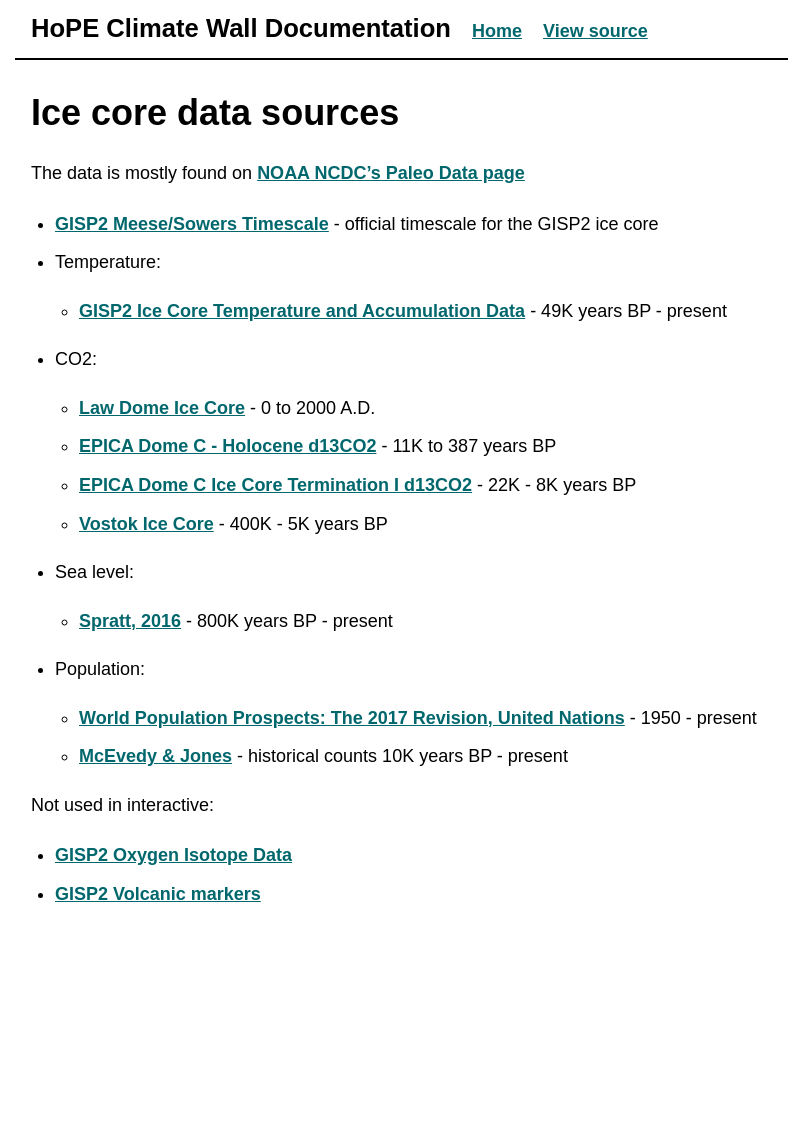
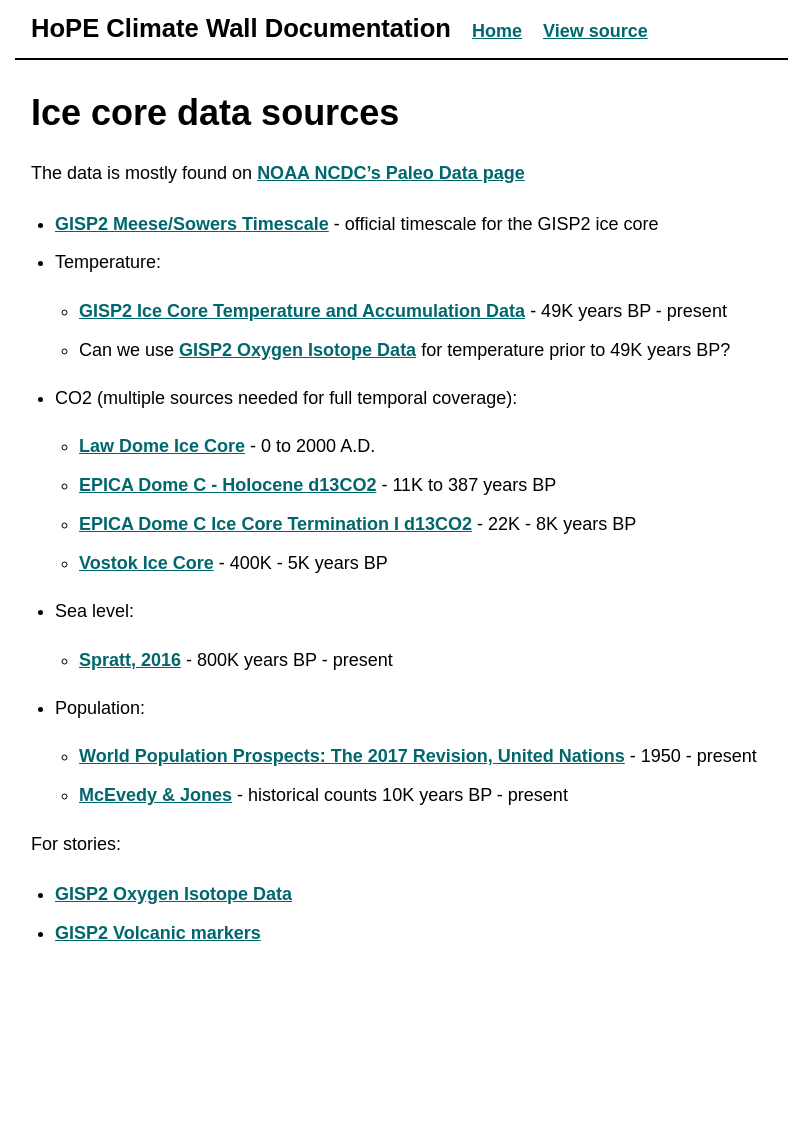
Before and after one commit to beefoo/climate-wall-docs, a Jekyll site: the page built from _design/ice_core_data.md, in a window 1280 px wide. Shown: the whole page, without its empty margins (155-943 px from the left). Built offline with Jekyll 4.4.1, drawn with Linux system fonts in a browser that asks for light colours; before the commit the page ends 1086 px from its top, so only the background shows below that.

Commit message:
update ice core data

```diff
--- a/_design/ice_core_data.md
+++ b/_design/ice_core_data.md
@@ -11,7 +11,8 @@
 - [GISP2 Meese/Sowers Timescale](ftp://ftp.ncdc.noaa.gov/pub/data/paleo/icecore/greenland/summit/gisp2/depthage/gisp2age.txt) - official timescale for the GISP2 ice core
 - Temperature:
   - [GISP2 Ice Core Temperature and Accumulation Data](ftp://ftp.ncdc.noaa.gov/pub/data/paleo/icecore/greenland/summit/gisp2/isotopes/gisp2_temp_accum_alley2000.txt) - 49K years BP - present
-- CO2:
+  - Can we use [GISP2 Oxygen Isotope Data](ftp://ftp.ncdc.noaa.gov/pub/data/paleo/icecore/greenland/summit/gisp2/isotopes/gispd18o.txt) for temperature prior to 49K years BP?
+- CO2 (multiple sources needed for full temporal coverage):
   - [Law Dome Ice Core](ftp://ftp.ncdc.noaa.gov/pub/data/paleo/icecore/antarctica/law/law2006.txt) - 0 to 2000 A.D.
   - [EPICA Dome C - Holocene d13CO2](https://www1.ncdc.noaa.gov/pub/data/paleo/icecore/antarctica/epica_domec/edc2009d13co2.txt) - 11K to 387 years BP
   - [EPICA Dome C Ice Core Termination I d13CO2](https://www1.ncdc.noaa.gov/pub/data/paleo/icecore/antarctica/epica_domec/edc2010d13co2.txt) - 22K - 8K years BP
@@ -22,7 +23,7 @@
   - [World Population Prospects: The 2017 Revision, United Nations](https://esa.un.org/unpd/wpp/DVD/Files/1_Indicators%20(Standard)/EXCEL_FILES/1_Population/WPP2017_POP_F01_1_TOTAL_POPULATION_BOTH_SEXES.xlsx) - 1950 - present
   - [McEvedy & Jones](https://en.wikipedia.org/wiki/World_population_estimates#Historical_population) - historical counts 10K years BP - present
 
-Not used in interactive:
+For stories:
 
 - [GISP2 Oxygen Isotope Data](ftp://ftp.ncdc.noaa.gov/pub/data/paleo/icecore/greenland/summit/gisp2/isotopes/gispd18o.txt)
 - [GISP2 Volcanic markers](ftp://ftp.ncdc.noaa.gov/pub/data/paleo/icecore/greenland/summit/gisp2/chem/volcano.txt)
```
